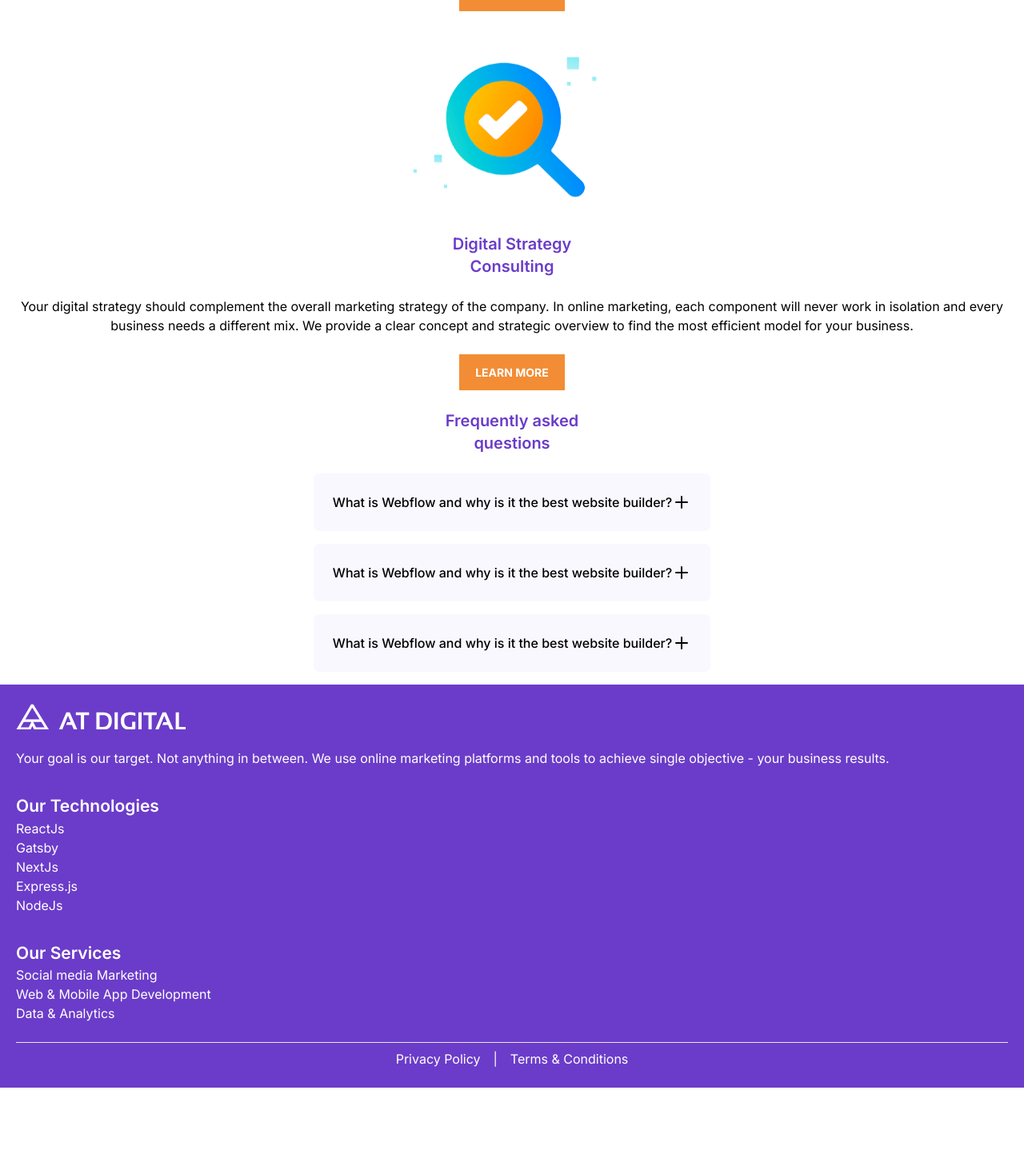
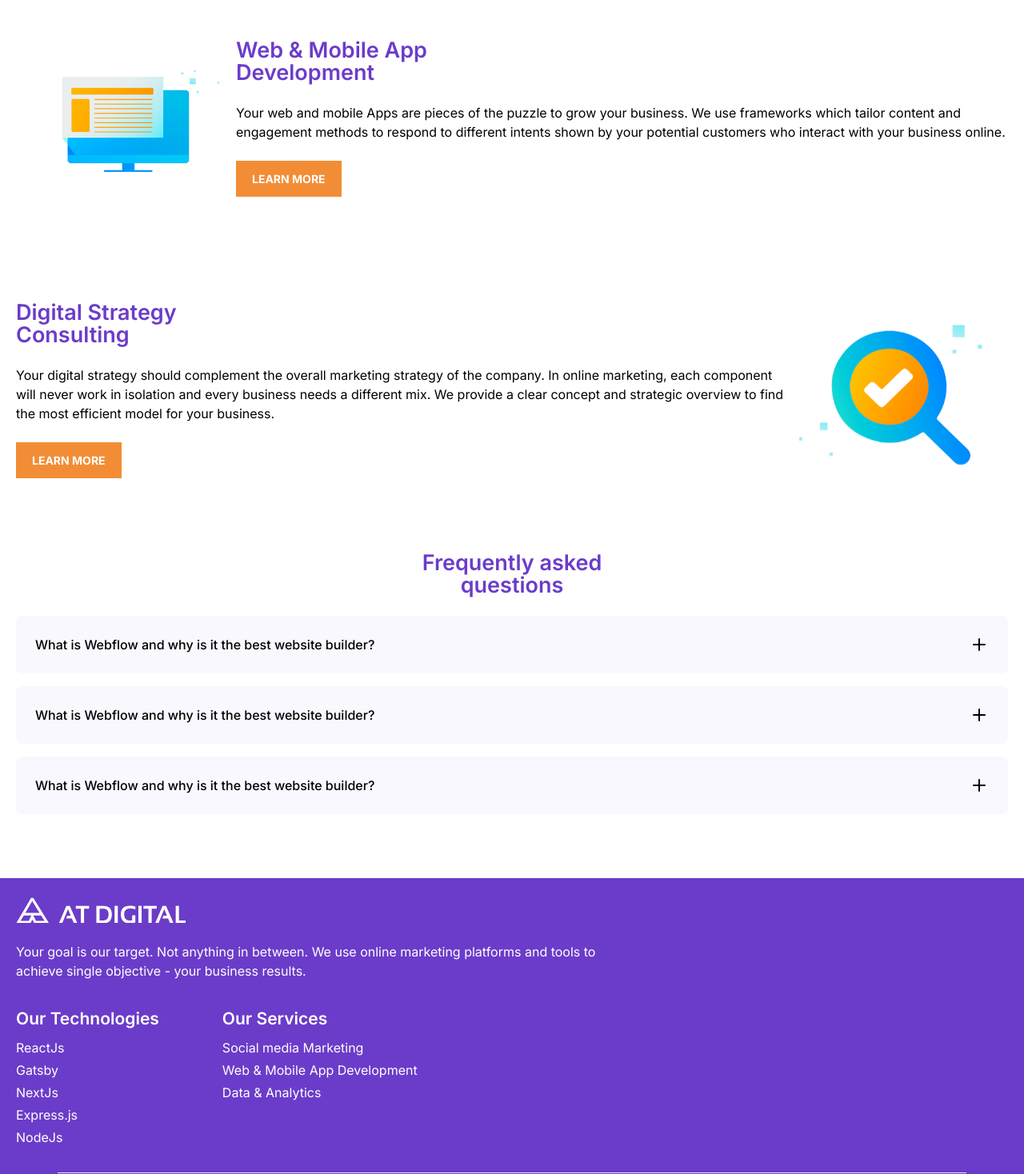
Before and after one commit to arthathagary/at-degital, a Next.js app: page / in a window 1280 px wide. Shown: the part 962-2430 px from the top of the page at 80% size. Before the commit the page ends 2322 px from the top, so only its background shows below. Built offline with nearby package versions, Linux system fonts and the light colour scheme.

Commit message:
tab size done

```diff
--- a/components/DegitalSection.tsx
+++ b/components/DegitalSection.tsx
@@ -4,21 +4,23 @@ import Button from "./ui/Button";
 
 const DegitalSection = () => {
   return (
-    <section className="flex flex-col justify-center items-center px-5">
-      <Image src={SearchImg} alt="SearchImg" />
+    <section className="flex flex-col md:flex-row justify-center items-center px-5 md:mt-16">
+      <Image src={SearchImg} alt="SearchImg" className="md:order-2" />
       <div>
-        <h2 className="text-primary-color text-xl font-semibold text-center mb-6">
+        <h2 className="text-primary-color text-xl font-semibold text-center md:text-left mb-6  md:text-[27px]">
           Digital Strategy
-          <span className="block text-center">Consulting</span>
+          <span className="block text-center md:text-left  md:text-[27px]">
+            Consulting
+          </span>
         </h2>
-        <p className="text-center">
+        <p className="text-center md:text-left">
           Your digital strategy should complement the overall marketing strategy
           of the company. In online marketing, each component will never work in
           isolation and every business needs a different mix. We provide a clear
           concept and strategic overview to find the most efficient model for
           your business.
         </p>
-        <div className="text-center mt-6">
+        <div className="text-center mt-6 md:text-left">
           <Button label="learn more" />
         </div>
       </div>
--- a/components/DevelopmentSection.tsx
+++ b/components/DevelopmentSection.tsx
@@ -4,20 +4,20 @@ import Button from "./ui/Button";
 
 const DevelopmentSection = () => {
   return (
-    <section className="flex flex-col justify-center items-center px-5">
+    <section className="flex flex-col md:flex-row justify-center items-center px-5 md:mt-16">
       <Image src={ComputerImg} alt="DevelopmentImg" />
       <div>
-        <h2 className="text-primary-color text-xl font-semibold text-center mb-6">
+        <h2 className="text-primary-color text-xl md:text-[27px] font-semibold text-center md:text-left mb-6">
           Web & Mobile App{" "}
-          <span className="block text-center">Development</span>
+          <span className="block text-center md:text-left">Development</span>
         </h2>
-        <p className="text-center">
+        <p className="text-center md:text-left text-base">
           Your web and mobile Apps are pieces of the puzzle to grow your
           business. We use frameworks which tailor content and engagement
           methods to respond to different intents shown by your potential
           customers who interact with your business online.
         </p>
-        <div className="text-center mt-6">
+        <div className="text-center md:text-left mt-6">
           <Button label="learn more" />
         </div>
       </div>
--- a/components/FaqSection.tsx
+++ b/components/FaqSection.tsx
@@ -20,13 +20,13 @@ const FaqSection = () => {
     },
   ];
   return (
-    <section className="flex flex-col justify-center items-center px-5 mt-6">
+    <section className="flex flex-col justify-center  px-5 mt-6 md:my-16 w-full items-stretch">
       <div>
-        <h2 className="text-primary-color text-xl font-semibold text-center mb-6">
+        <h2 className="text-primary-color text-xl font-semibold text-center mb-6  md:text-[27px]">
           Frequently asked
           <span className="block text-center">questions</span>
         </h2>
-        <div>
+        <div className="w-full">
           {faqs.map((faq, index) => (
             <Accordian
               key={index}
--- a/components/Footer.tsx
+++ b/components/Footer.tsx
@@ -7,15 +7,15 @@ const Footer = () => {
       <div className="mb-6">
         <Logo />
       </div>
-      <p className="mb-8">
+      <p className="mb-8 md:w-3/5">
         Your goal is our target. Not anything in between. We use online
         marketing platforms and tools to achieve single objective - your
         business results.
       </p>
-
+      <div className="flex flex-col md:flex-row md:gap-[79px]">
         <div className="mb-8">
-        <h3 className="text-[21px] font-semibold">Our Technologies</h3>
-        <ul>
+          <h3 className="text-[21px] font-semibold mb-2">Our Technologies</h3>
+          <ul className="space-y-1">
             <li>ReactJs</li>
             <li>Gatsby</li>
             <li>NextJs</li>
@@ -25,15 +25,17 @@ const Footer = () => {
         </div>
 
         <div className="mb-6">
-        <h3 className="text-[21px] font-semibold">Our Services</h3>
-        <ul>
+          <h3 className="text-[21px] font-semibold mb-2">Our Services</h3>
+          <ul className="space-y-1">
             <li>Social media Marketing</li>
             <li>Web & Mobile App Development</li>
             <li>Data & Analytics</li>
           </ul>
         </div>
-
-      <hr className="mb-2" />
+      </div>
+      <div className="mb-2 w-full flex justify-center">
+        <hr className="w-full md:w-11/12" />
+      </div>
       <div className="flex justify-center gap-4">
         <p>Privacy Policy</p>
         <p>|</p>
--- a/components/HeroSection.tsx
+++ b/components/HeroSection.tsx
@@ -1,13 +1,15 @@
 import Image from "next/image";
 import HeroImg from "@/public/assets/Hero_Image.png";
+import HeroImgDesktop from "@/public/assets/hero_img_desktop.png";
+
 import Button from "@/components/ui/Button";
 
 const HeroSection = () => {
   return (
     <section>
-      <Image src={HeroImg} alt="HeroImg" />
+      <Image src={HeroImgDesktop} alt="HeroImg" />
       <div className="bg-gradient-to-r from-dark-color to-analogous-color-2 px-5 py-6">
-        <h1 className="font-bold lg:text-5xl text-4xl leading-9 text-white mb-5">
+        <h1 className="font-bold lg:text-5xl text-4xl leading-9 text-white mb-5 text-pretty">
           We crush your competitors, goals, and sales records - without the B.S.
         </h1>
         <Button label="Get free consultation" />
--- a/components/ui/Accordian.tsx
+++ b/components/ui/Accordian.tsx
@@ -10,12 +10,13 @@ interface AccordianProps {
 const Accordian = ({ question, answer }: AccordianProps) => {
   const [isOpen, setIsOpen] = useState(false);
   return (
-    <div className="bg-[#FAF8FF] p-6 rounded-[7px] mb-4">
+    <div className="bg-[#FAF8FF] p-6 rounded-[7px] mb-4 w-full">
       <div className="flex w-full justify-between ">
         <p
           className={`${
             isOpen ? `text-primary-color` : `text-black`
           } font-medium`}
+          onClick={() => setIsOpen(!isOpen)}
         >
           {question}
         </p>
@@ -57,7 +58,9 @@ const Accordian = ({ question, answer }: AccordianProps) => {
       </div>
 
       <div>
-        {isOpen && <p className="text-[14px] text-[#6F6C90] mt-4">{answer}</p>}
+        {isOpen && (
+          <p className={`text-[14px] text-[#6F6C90] mt-4`}>{answer}</p>
+        )}
       </div>
     </div>
   );
```
Also changed, not shown: public/assets/hero_img_desktop.png (added). Lines whose indentation alone changed are shown as unchanged.
